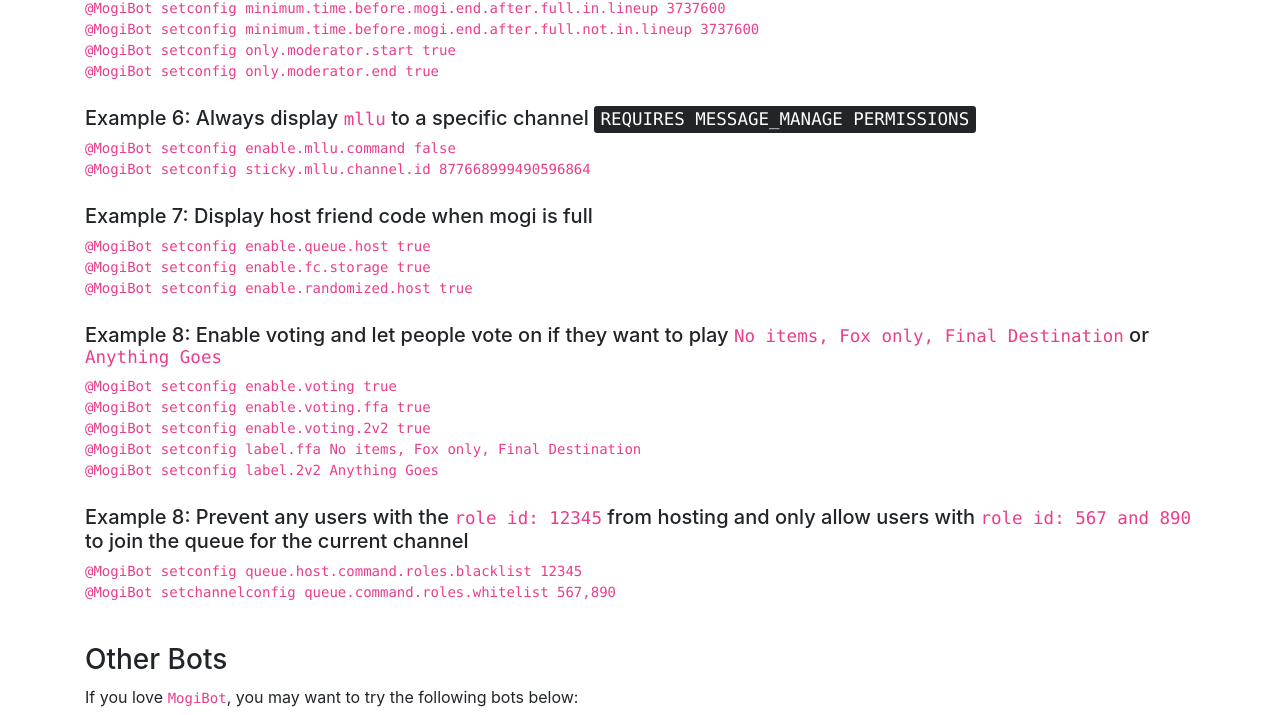
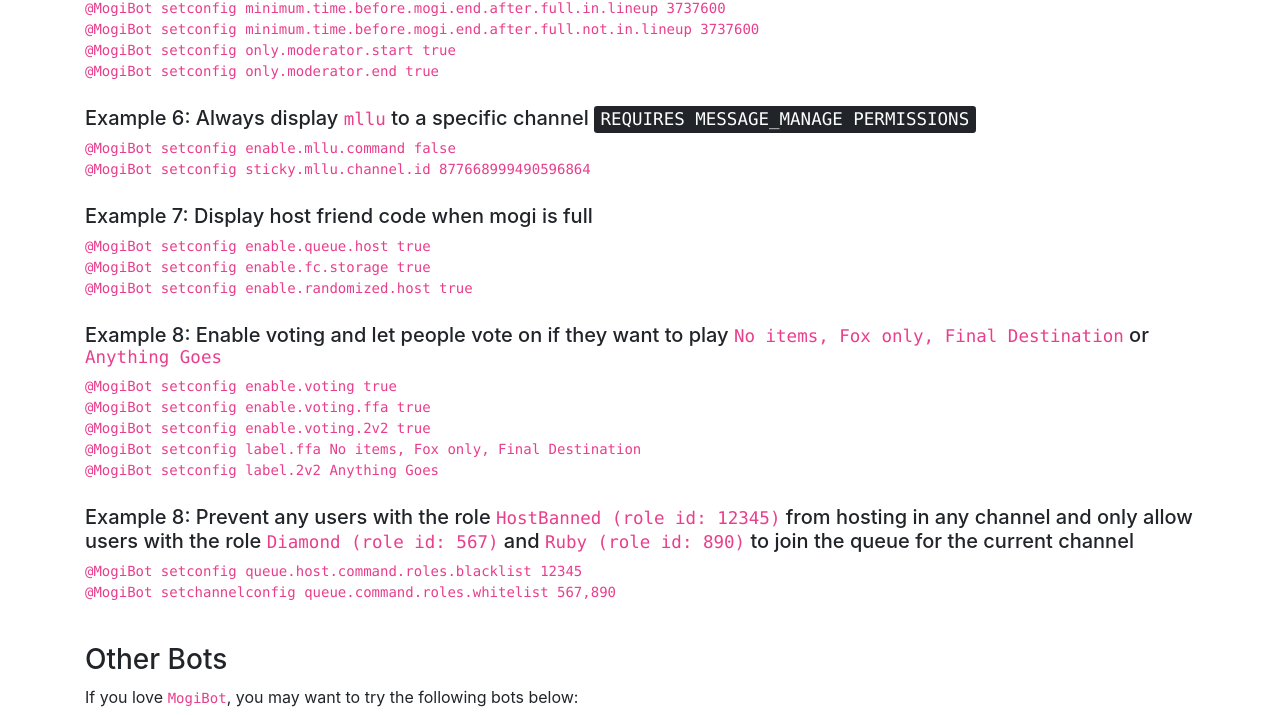
Before and after one commit to 255MP/255MP.github.io, a plain HTML site: page index.html in a window 1280 px wide. Shown: the part 4763-5478 px from the top of the page. Drawn offline with nearby package versions, Linux system fonts and the light colour scheme.

Commit message:
documentation clarification

```diff
--- a/index.html
+++ b/index.html
@@ -347,7 +347,7 @@
 			<br>
 
 
-			<h5>Example 8: Prevent any users with the <code>role id: 12345</code> from hosting and only allow users with <code>role id: 567 and 890</code> to join the queue for the current channel</h5>
+			<h5>Example 8: Prevent any users with the role <code>HostBanned (role id: 12345)</code> from hosting in any channel and only allow users with the role <code>Diamond (role id: 567)</code> and <code>Ruby (role id: 890)</code> to join the queue for the current channel</h5>
 			<code>@MogiBot setconfig queue.host.command.roles.blacklist 12345</code>
 			<br>
 			<code>@MogiBot setchannelconfig queue.command.roles.whitelist 567,890</code>
```
